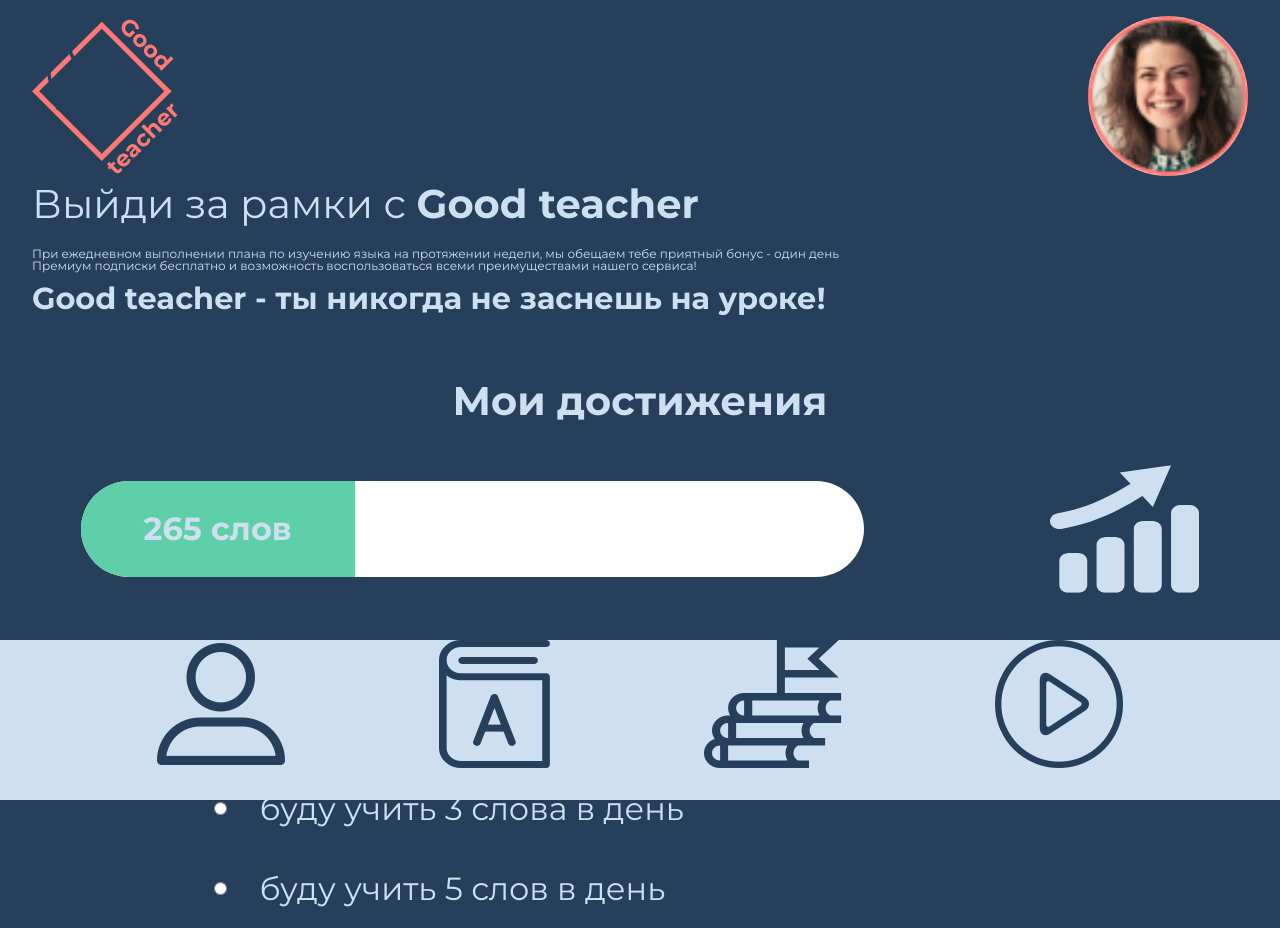
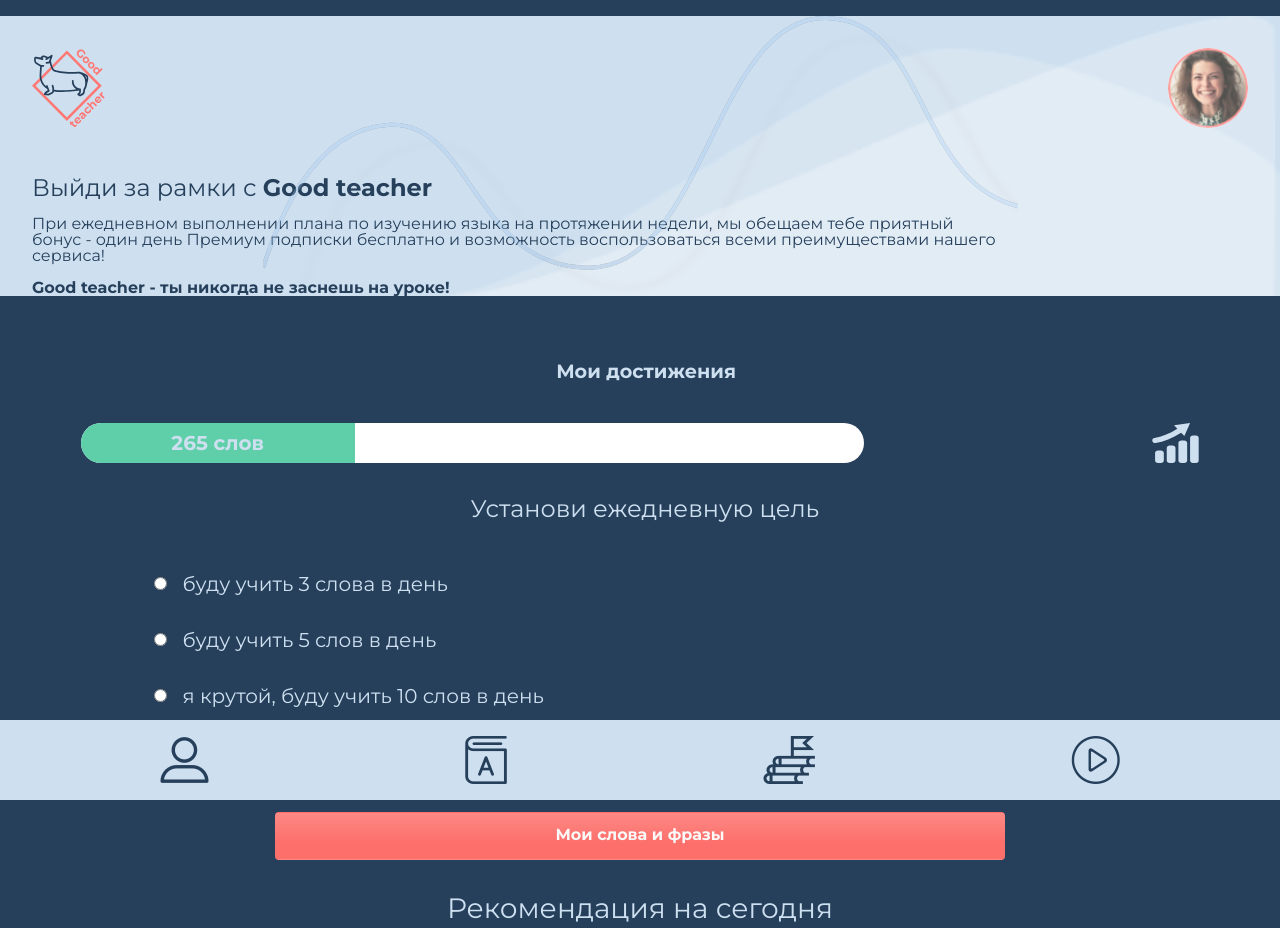
Before and after one commit to maksis90/good_teacher, a website: page app/profile.html in a window 1280 px wide. Shown: the top 928 px of the page. Drawn offline with Linux system fonts and the light colour scheme; files whose address does not match are found by name; a web font is replaced by a local one.

Commit message:
fix for profile page

```diff
--- a/app/scss/global.scss
+++ b/app/scss/global.scss
@@ -6,16 +6,17 @@
 @import "layout/_general";
 @import "layout/_fonts";
 // Page styles
+//
+@import "modules/_navigationForMobile";
 //index
 @import "modules/_header";
 @import "modules/_registration";
 @import "modules/_info";
-@import "modules/_price.scss";
+@import "modules/_price";
 //profile
 @import "modules/_profile";
-@import "modules/_achievement.scss";
+@import "modules/_achievement";
 @import "modules/_friends";
-//
 @import "modules/_profile__header";
 //404
 @import "modules/_404";
--- a/app/scss/layout/_general.scss
+++ b/app/scss/layout/_general.scss
@@ -49,38 +49,34 @@
     font-weight: 700;
 }
 
-.red{
+.red {
     color: $red;
 }
 
-.btn{
-    width: 57%;
+.btn {
+    width: 60%;
     height: 3rem;
-    line-height:2rem;
+    line-height: 2rem;
     font-size: 1rem;
     font-weight: 700;
     text-align: center;
     margin: 1rem 21.5%;
     vertical-align: center;
     background: linear-gradient(180deg, #FBAFAC -100%, #FD6F6B 65.75%);
-    &__text{
+    &__text {
         color: $light;
     }
 }
 
-
-
-
-.footer{
+.footer {
     @include size(100px, 100%);
     background: #182635;
 }
 
 .title {
-  font-size: 1.25rem;
-  line-height: 1.75rem;
-  padding-bottom: 1.25rem;
-
+    font-size: 1.25rem;
+    line-height: 1.5rem;
+    padding-bottom: 1.25rem;
 }
 
 .section-wrap {
@@ -88,10 +84,10 @@
     flex-wrap: wrap;
 }
 
-.wrapper{
+.wrapper {
     background: #5f7387;
     background: -moz-radial-gradient(center, ellipse cover, #5f7387 0%, #253f5b 98%);
     background: -webkit-radial-gradient(center, ellipse cover, #5f7387 0%, #253f5b 98%);
     background: radial-gradient(ellipse at center, #5f7387 0%, #253f5b 98%);
-    filter: progid:DXImageTransform.Microsoft.gradient(startColorstr='#5f7387', endColorstr='#253f5b', GradientType=1);
+    //filter: progid: DXImageTransform.Microsoft.gradient(startColorstr='#5f7387', endColorstr='#253f5b', GradientType=1);
 }
--- a/app/scss/modules/_achievement.scss
+++ b/app/scss/modules/_achievement.scss
@@ -1,12 +1,11 @@
 .achiev {
-
     //second page
     .headline {
+        font-size: 1.2rem;
         padding: 2rem 4rem;
     }
-
     .success-graph {
-        height: 8rem;
+        height: 2.5rem;
         display: -webkit-flex;
         display: -moz-flex;
         display: -ms-flex;
@@ -16,41 +15,36 @@
         background: url('../images/rising-bar-graph-with-arrow-up.svg') no-repeat center right;
         background-size: contain;
         margin: 0 4%;
-
         .progress {
-            height: 6rem;
+            height: 2.5rem;
             width: 70%;
             border-radius: 3rem 3rem 3rem 3rem;
             background: #fff;
-
-
             .progress__percent {
-                font-size: 2rem;
-                line-height: 6rem;
+                font-size: 1.25rem;
+                line-height: 2.5rem;
                 text-align: center;
                 background: #5FCFA9;
                 width: 35%;
             }
         }
     }
-
     .btn {
-        margin: 2em 25%;
+        margin: 2rem 20%;
     }
-
     .yt__wrapper {
         width: 50%;
         margin: 0 25%;
-        height: 16em;
+        height: 8em;
         border-radius: 2em 2em 2em 2em;
         background: #fff;
     }
 }
 
 .h2 {
-    width: 100%;
+    width: 101%;
     text-align: center;
-    font-size: 2.5rem;
+    font-size: 1.5rem;
     padding-bottom: 1.5rem;
 }
 
@@ -66,9 +60,7 @@
     display: -o-flex;
     display: flex;
     flex-direction: column;
-    margin: 6rem 15% 0;
-    font-size: 2rem;
-
+    margin: 2rem 10% 0;
     &__item {
         display: -webkit-flex;
         display: -moz-flex;
@@ -76,93 +68,15 @@
         display: -o-flex;
         display: flex;
         align-items: center;
-        line-height: 3rem;
-        height: 3rem;
+        line-height: 1.5rem;
+        font-size: 1rem;
         margin: 1rem 0;
     }
-
     &__text {
-        padding-left: 2rem;
-        font-size: 2rem;
+        padding-left: 1rem;
+        font-size: 1.25rem;
     }
-
     &__input {
-        margin-left: 2rem;
+        margin-left: 1rem;
     }
 }
-
-.friends {
-    padding-bottom: 20em;
-
-    .slider__wrapper {
-        width: 100%;
-
-    }
-
-    .slider {
-        display: -webkit-flex;
-        display: -moz-flex;
-        display: -ms-flex;
-        display: -o-flex;
-        display: flex;
-        justify-content: space-between;
-        margin-bottom: 2em;
-
-        &__item {
-            @include size(10em);
-            border-radius: 50%;
-            background: #fff;
-        }
-    }
-
-    .addfriend {
-        font-size: 1.8rem;
-        width: 100%;
-        text-align: right;
-        color: #FE7975;
-    }
-}
-
-.graph {
-    height: 30em;
-    background: url('../images/graph.svg') no-repeat center bottom;
-    background-size: 102%;
-    padding: 0 1rem;
-    display: -webkit-flex;
-    display: -moz-flex;
-    display: -ms-flex;
-    display: -o-flex;
-    display: flex;
-    justify-content: space-around;
-    align-items: flex-end;
-    margin-bottom: 20em;
-
-    &__username {
-        margin: 0 0 0 1.25rem;
-        font-size: 2rem;
-    }
-}
-
-.navigation {
-    position: fixed;
-    bottom: 0;
-    left: 0;
-    width: 100%;
-    height: 10em;
-    line-height: 10rem;
-    background: $blue;
-
-    .cont {
-        display: -webkit-flex;
-        display: -moz-flex;
-        display: -ms-flex;
-        display: -o-flex;
-        display: flex;
-        justify-content: space-around;
-        padding: 0 3rem;
-    }
-
-    .icon {
-        font-size: 8rem;
-    }
-}
--- a/app/scss/modules/_friends.scss
+++ b/app/scss/modules/_friends.scss
@@ -0,0 +1,47 @@
+.friends {
+    padding-bottom: 20em;
+    .slider__wrapper {
+        width: 100%;
+    }
+    .slider {
+        display: -webkit-flex;
+        display: -moz-flex;
+        display: -ms-flex;
+        display: -o-flex;
+        display: flex;
+        justify-content: space-between;
+        margin-bottom: 2em;
+        &__item {
+            @include size(5rem);
+            border-radius: 50%;
+            background: #fff;
+        }
+    }
+    .addfriend {
+        font-size: .8rem;
+        padding: 0 0 0 60%;
+        color: #FE7975;
+    }
+}
+
+.graph {
+    height: 15rem;
+    @media (max-width: $width-lg) {
+        height: 23rem;
+    }
+    background: url('../images/graph.svg') no-repeat center bottom;
+    background-size: contain;
+    padding: 0 1rem;
+    display: -webkit-flex;
+    display: -moz-flex;
+    display: -ms-flex;
+    display: -o-flex;
+    display: flex;
+    justify-content: space-around;
+    align-items: flex-end;
+    margin-bottom: 8rem;
+    &__username {
+        margin: 0 0 0 1.05rem;
+        font-size: .8rem;
+    }
+}
--- /dev/null
+++ b/app/scss/modules/_navigationForMobile.scss
@@ -0,0 +1,20 @@
+.navigation {
+    position: fixed;
+    bottom: 0;
+    left: 0;
+    width: 100%;
+    height: 5em;
+    background: $blue;
+    .cont {
+        display: -webkit-flex;
+        display: -moz-flex;
+        display: -ms-flex;
+        display: -o-flex;
+        display: flex;
+        justify-content: space-around;
+    }
+    .icon {
+        font-size: 3rem;
+        line-height: 5rem;
+    }
+}
--- a/app/scss/modules/_profile.scss
+++ b/app/scss/modules/_profile.scss
@@ -1,37 +1,27 @@
 .header__achiev {
-
-
-
-
-
-    @media (min-width: $width-sm) and (max-width: $width-lg) {
+    background: $blue;
     margin-top: 2vh;
-    //height: 30vh;
     background: $blue;
     color: $dark;
     position: relative;
-
-
-    &:before {
+    &::before {
         content: '';
         position: absolute;
-        @include pos($t:0, $l:0);
+        @include pos($t: 0, $l: 0);
         @include size(100%);
         background: url('../images/header/bg.png') no-repeat bottom right;
         background-size: contain;
     }
-
-    &:after {
+    &::after {
         content: '';
         position: absolute;
-        @include pos($t:0, $l:0);
+        @include pos($t: 0, $l: 0);
         @include size(100%);
         background: url('../images/header/bg-line.svg') no-repeat bottom center;
         background-size: contain;
         opacity: .3;
     }
-}
-
+    //@media (min-width: $width-sm) and (max-width: $width-lg) {}
     .nav {
         display: -webkit-flex;
         display: -moz-flex;
@@ -40,21 +30,17 @@
         display: flex;
         justify-content: space-between;
         align-items: center;
-    height: 9em;
-    margin: 1em 0 0 0;
-
+        height: 9rem;
+        margin: 1rem 0 0 0;
         .logo {
-        @include size(10rem);
-
+            @include size(5rem);
             &__img {
                 @include size(100%);
                 object-fit: cover;
             }
         }
-
         .profile {
-        @include size(10rem);
-
+            @include size(5rem);
             &__img {
                 border-radius: 50%;
                 @include size(100%);
@@ -62,26 +48,23 @@
             }
         }
     }
-
     .text {
         position: relative;
         font-family: $font, sans-serif;
-
+        color: $dark;
         &__head {
-        font-size: 2.5rem;
-        padding: 1.5rem 0;
+            font-size: 1.5rem;
+            padding: 1rem 0;
         }
-
         &__main {
-        font-size: .75rem;
+            font-size: 1rem;
             // font-size: 1.9rem;
-        margin-bottom: 1em;
-        width: 70%;
+            margin-bottom: 1rem;
+            width: 80%;
         }
-
         &__footer {
-        font-size: 1.9rem;
-        margin-bottom: 1em;
+            font-size: 1rem;
+            margin-bottom: 2rem;
         }
     }
 }
```
Also changed, not shown: app/css/global.min.css, 1 other file. Lines whose indentation alone changed are shown as unchanged.
